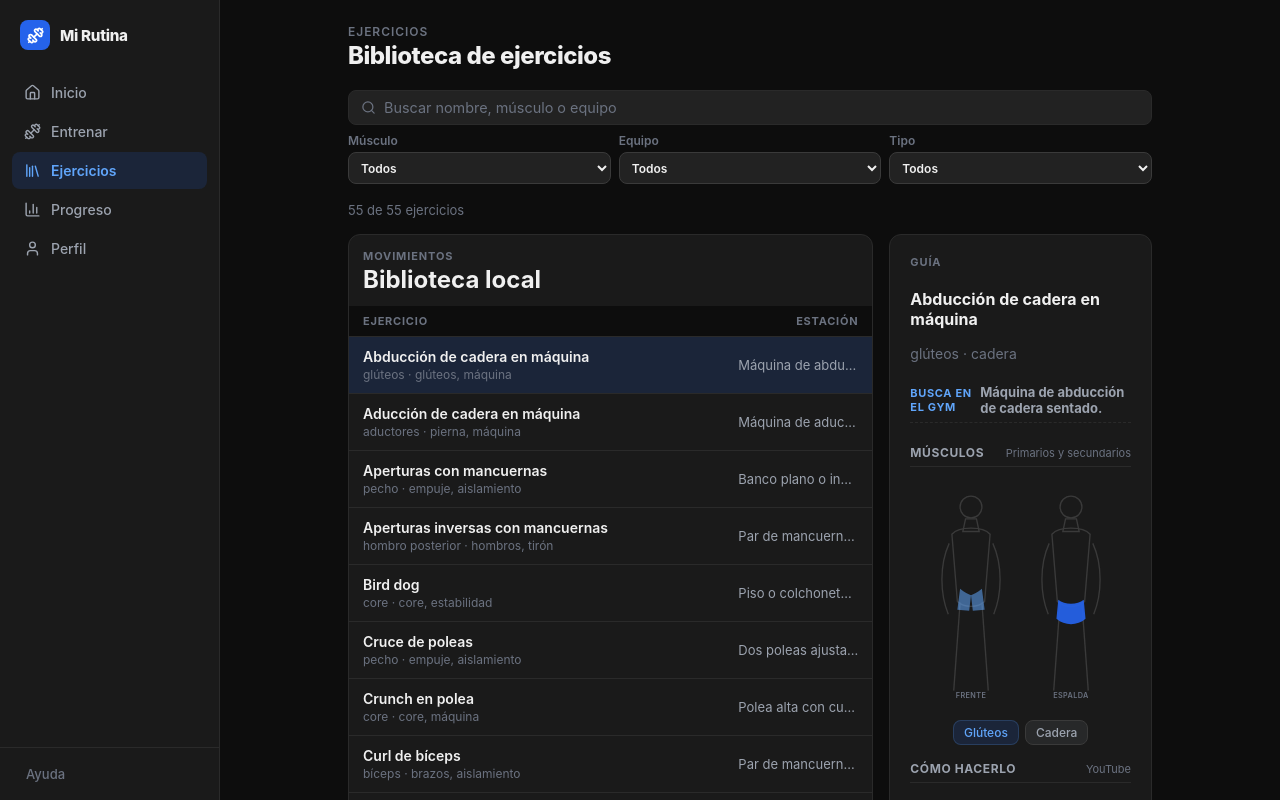
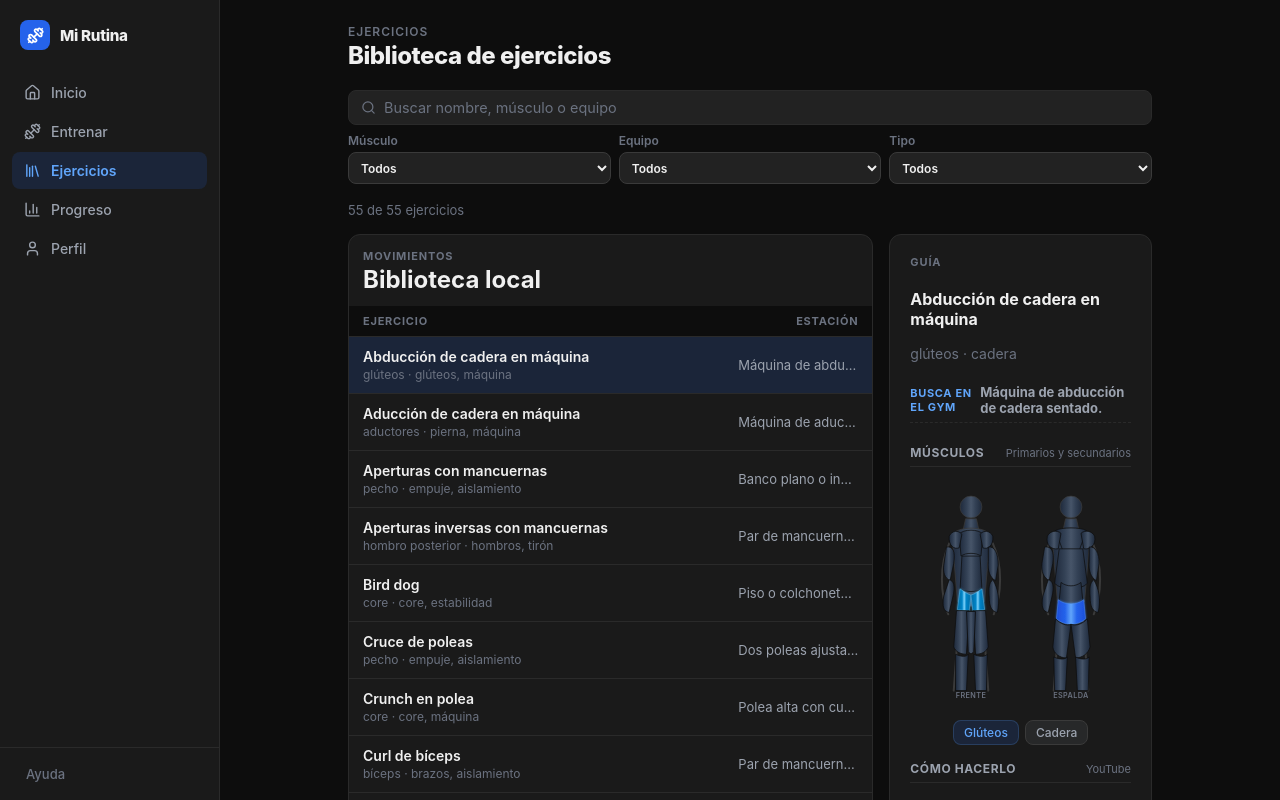
Before and after one commit to Betancourt1/exercise-tracker, a React (Vite) app: page / in a window 1280 px wide. Both pictures are taken after a click on the button "Ejercicios". Shown: the top 800 px of the page. Built offline with nearby package versions, Linux system fonts and the light colour scheme.

Commit message:
Update muscle map visualization to premium 3D mannequin look

```diff
--- a/src/features/exerciseVisuals.tsx
+++ b/src/features/exerciseVisuals.tsx
@@ -263,6 +263,47 @@ export function BodyMuscleMap({
         role="img"
         aria-label={ariaLabel}
       >
+        <defs>
+          <linearGradient id="mannequin-grad-inactive" x1="0%" y1="0%" x2="100%" y2="0%">
+            <stop offset="0%" stopColor="#1e293b" />
+            <stop offset="30%" stopColor="#334155" />
+            <stop offset="50%" stopColor="#475569" />
+            <stop offset="70%" stopColor="#334155" />
+            <stop offset="100%" stopColor="#1e293b" />
+          </linearGradient>
+
+          <linearGradient id="mannequin-grad-primary" x1="0%" y1="0%" x2="100%" y2="0%">
+            <stop offset="0%" stopColor="#1d4ed8" />
+            <stop offset="30%" stopColor="#2563eb" />
+            <stop offset="50%" stopColor="#60a5fa" />
+            <stop offset="70%" stopColor="#2563eb" />
+            <stop offset="100%" stopColor="#1d4ed8" />
+          </linearGradient>
+
+          <linearGradient id="mannequin-grad-secondary" x1="0%" y1="0%" x2="100%" y2="0%">
+            <stop offset="0%" stopColor="#0369a1" />
+            <stop offset="35%" stopColor="#0284c7" />
+            <stop offset="50%" stopColor="#7dd3fc" />
+            <stop offset="65%" stopColor="#0284c7" />
+            <stop offset="100%" stopColor="#0369a1" />
+          </linearGradient>
+
+          <linearGradient id="mannequin-grad-heat" x1="0%" y1="0%" x2="100%" y2="0%">
+            <stop offset="0%" stopColor="#b45309" />
+            <stop offset="35%" stopColor="#d97706" />
+            <stop offset="50%" stopColor="#fbbf24" />
+            <stop offset="65%" stopColor="#d97706" />
+            <stop offset="100%" stopColor="#b45309" />
+          </linearGradient>
+
+          <filter id="neon-glow" x="-20%" y="-20%" width="140%" height="140%">
+            <feGaussianBlur stdDeviation="1.2" result="blur" />
+            <feMerge>
+              <feMergeNode in="blur" />
+              <feMergeNode in="SourceGraphic" />
+            </feMerge>
+          </filter>
+        </defs>
         <BodyOutline offsetX={0} label="Frente" />
         <BodyOutline offsetX={110} label="Espalda" />
         {[...FRONT_REGIONS, ...BACK_REGIONS].map((region) => {
@@ -348,19 +389,35 @@ function BodyOutline({ offsetX, label }: { offsetX: number; label: string }) {
       <text x={offsetX + 55} y="232" textAnchor="middle">
         {label}
       </text>
-      <circle cx={offsetX + 55} cy="22" r="12" />
-      <path d={`M${offsetX + 49} 35 H${offsetX + 61} L${offsetX + 64} 49 H${offsetX + 46} Z`} />
+      <circle cx={offsetX + 55} cy="22" r="12" className="body-part-solid" />
+      <path
+        d={`M${offsetX + 49} 35 H${offsetX + 61} L${offsetX + 64} 49 H${offsetX + 46} Z`}
+        className="body-part-solid"
+      />
       <path
         d={`M${offsetX + 34} 52 C${offsetX + 42} 43 ${offsetX + 68} 43 ${
           offsetX + 76
         } 52 L${offsetX + 70} 126 C${offsetX + 63} 133 ${offsetX + 47} 133 ${
           offsetX + 40
         } 126 Z`}
+        className="body-part-solid"
       />
-      <path d={`M${offsetX + 31} 62 C${offsetX + 20} 86 ${offsetX + 21} 118 ${offsetX + 30} 140`} />
-      <path d={`M${offsetX + 79} 62 C${offsetX + 90} 86 ${offsetX + 89} 118 ${offsetX + 80} 140`} />
-      <path d={`M${offsetX + 43} 127 L${offsetX + 36} 224`} />
-      <path d={`M${offsetX + 67} 127 L${offsetX + 74} 224`} />
+      <path
+        d={`M${offsetX + 31} 62 C${offsetX + 20} 86 ${offsetX + 21} 118 ${offsetX + 30} 140`}
+        className="body-part-line"
+      />
+      <path
+        d={`M${offsetX + 79} 62 C${offsetX + 90} 86 ${offsetX + 89} 118 ${offsetX + 80} 140`}
+        className="body-part-line"
+      />
+      <path
+        d={`M${offsetX + 43} 127 L${offsetX + 36} 224`}
+        className="body-part-line"
+      />
+      <path
+        d={`M${offsetX + 67} 127 L${offsetX + 74} 224`}
+        className="body-part-line"
+      />
     </g>
   );
 }
--- a/src/styles.css
+++ b/src/styles.css
@@ -4034,11 +4034,17 @@ li {
 }
 
 /* Base outline style for the silhouettes */
-.body-outline-group circle,
-.body-outline-group path {
+.body-outline-group .body-part-solid {
+  fill: url(#mannequin-grad-inactive);
+  stroke: var(--border-strong);
+  stroke-width: 0.8;
+}
+
+.body-outline-group .body-part-line {
   fill: none;
   stroke: var(--border-strong);
-  stroke-width: 1.5;
+  stroke-width: 2.2;
+  stroke-linecap: round;
 }
 
 .body-outline-group text {
@@ -4051,26 +4057,41 @@ li {
 
 /* Individual muscle region path styling */
 .body-region {
-  fill: transparent;
-  stroke: none;
-  transition: fill 0.2s ease, opacity 0.2s ease;
+  fill: url(#mannequin-grad-inactive);
+  stroke: #0d0d0d;
+  stroke-width: 0.8;
+  stroke-linejoin: round;
+  transition: fill 0.25s ease, opacity 0.25s ease;
 }
 
 /* When a region is active (primary/secondary/heat) */
 .body-region[data-state="primary"] {
-  fill: var(--accent);
+  fill: url(#mannequin-grad-primary);
+  filter: url(#neon-glow);
+  stroke: rgba(96, 165, 250, 0.4);
+  stroke-width: 1;
+  opacity: 1 !important;
 }
 
 .body-region[data-state="secondary"] {
-  fill: var(--accent-text);
+  fill: url(#mannequin-grad-secondary);
+  filter: url(#neon-glow);
+  stroke: rgba(125, 211, 252, 0.4);
+  stroke-width: 1;
+  opacity: 1 !important;
 }
 
 .body-region[data-state="heat"] {
-  fill: var(--warning);
+  fill: url(#mannequin-grad-heat);
+  filter: url(#neon-glow);
+  stroke: rgba(251, 191, 36, 0.4);
+  stroke-width: 1;
+  opacity: 1 !important;
 }
 
 .body-region[data-state="inactive"] {
-  fill: transparent;
+  fill: url(#mannequin-grad-inactive);
+  opacity: 0.65;
 }
 
 /* Muscle chip layout */
```
